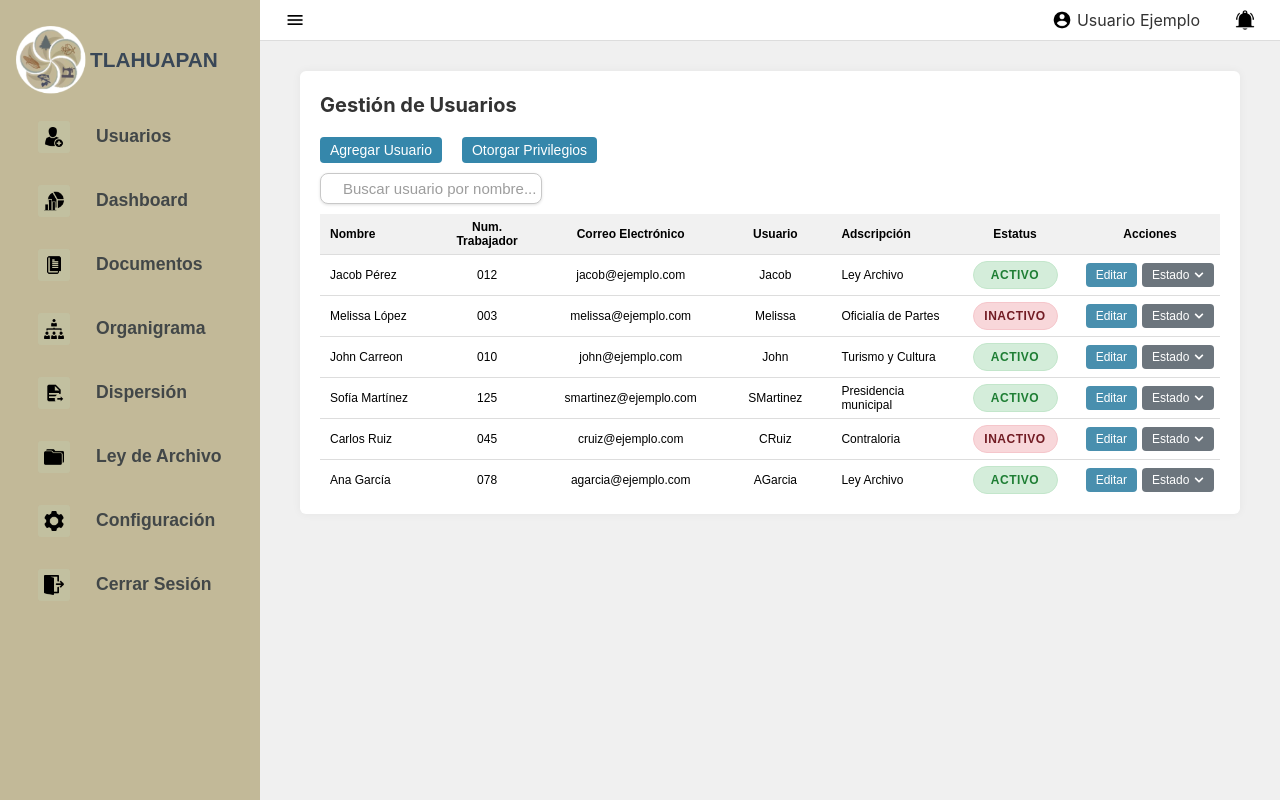
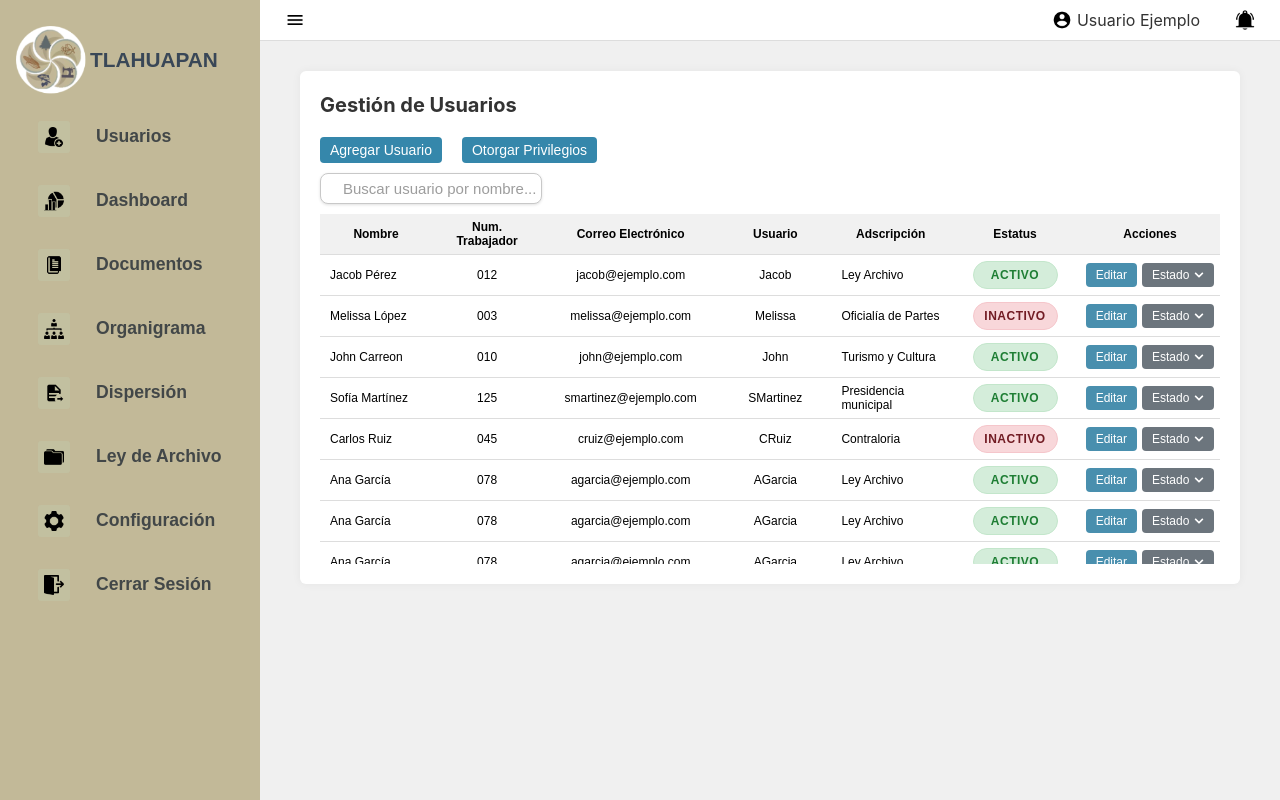
Before and after one commit to miriam-p22/sistema-documental, a React (Create React App) app: page / in a window 1280 px wide. Built offline with nearby package versions, Linux system fonts and the light colour scheme.

Commit message:
Modifique el componente DropdownReutilizable.jsx, FiltroBusqueda.jsx, Dispersion.jsx, Usuarios.jsx, Dispersion.css, TablaReutilizable.css

```diff
--- a/src/components/DropdownReutilizable.jsx
+++ b/src/components/DropdownReutilizable.jsx
@@ -5,9 +5,10 @@ const DropdownReutilizable = ({ label, options, value, onChange }) => {
   return (
     <div className="filtro-grupo">
       <label>{label}</label>
-      <select value={value} onChange={onChange}>
+
+      <select value={value} onChange={(e) => onChange(e.target.value)}>
         {options.map((opcion, index) => (
-          <option key={index} value={opcion.value}>
+          <option key={index} value={opcion.status}>
             {opcion.label}
           </option>
         ))}
--- a/src/components/FiltroBusqueda.jsx
+++ b/src/components/FiltroBusqueda.jsx
@@ -1,3 +1,4 @@
+// src/components/SearchBar.jsx
 import React from "react";
 import '../styles/FiltroBusqueda.css';
 
--- a/src/styles/TablaReutilizable.css
+++ b/src/styles/TablaReutilizable.css
@@ -1,5 +1,5 @@
 .tabla-wrapper {
-    max-height: 280px;
+    max-height: 350px;
     overflow-y: auto;        /* SOLO scroll vertical */
     overflow-x: hidden;      /* NO scroll horizontal */
     width: 100%;
@@ -15,15 +15,16 @@ table {
     width: 100%;
     border-collapse: collapse;
     font-family: Arial, sans-serif;
-    table-layout: fixed;
+    table-layout: fixed;     /* evita desbordes horizontales */
 }
 
 /* Encabezados */
 thead th {
-    text-align: center;
+    text-align: center !important;
     white-space: normal !important;
     word-break: break-word;
     background-color: #f1f1f1;
+
 }
 
 /* Encabezado fijo */
--- a/src/views/Dispersion.jsx
+++ b/src/views/Dispersion.jsx
@@ -15,14 +15,10 @@ const initialData = [
   { id: 1, asunto: "Solicitud para iniciar obras en la vía pública.", numOficio: "Oficio No. 001/2025/DG", tipo: "Notificación de trabajos.pdf", fRecepcion: "20-09-2025", fAsignacion: "20-09-2025", fRespuesta: "21-09-2025", estatus: "Turnado", detalle: "Notificación de Trabajos sobre el Derecho de Vía" },
   { id: 3, asunto: "Permiso para evento deportivo en plaza central.", numOficio: "Oficio No. 002/2025/SG", tipo: "Solicitud de uso de espacio público.pdf", fRecepcion: "22-09-2025", fAsignacion: "22-09-2025", fRespuesta: "25-09-2025", estatus: "Respondido", detalle: "Permiso para evento deportivo en plaza central" },
   { id: 4, asunto: "Permiso para evento deportivo en plaza central.", numOficio: "Oficio No. 002/2025/SG", tipo: "Solicitud de uso de espacio público.pdf", fRecepcion: "22-09-2025", fAsignacion: "22-09-2025", fRespuesta: "25-09-2025", estatus: "Vencido", detalle: "Permiso para evento deportivo en plaza central" },
-  { id: 4, asunto: "Permiso para evento deportivo en plaza central.", numOficio: "Oficio No. 002/2025/SG", tipo: "Solicitud de uso de espacio público.pdf", fRecepcion: "22-09-2025", fAsignacion: "22-09-2025", fRespuesta: "25-09-2025", estatus: "En proceso", detalle: "Permiso para evento deportivo en plaza central" },
+  { id: 5, asunto: "Permiso para evento deportivo en plaza central.", numOficio: "Oficio No. 002/2025/SG", tipo: "Solicitud de uso de espacio público.pdf", fRecepcion: "22-09-2025", fAsignacion: "22-09-2025", fRespuesta: "25-09-2025", estatus: "En proceso", detalle: "Permiso para evento deportivo en plaza central" },
 ];
 
 const initialRespuestas = [
-  { documento: "Informe Técnico.pdf", respuesta: "Recibí respuesta", fechaEntrega: "29-09-2025" },
-  { documento: "Informe Técnico.pdf", respuesta: "Recibí respuesta", fechaEntrega: "29-09-2025" },
-  { documento: "Informe Técnico.pdf", respuesta: "Recibí respuesta", fechaEntrega: "29-09-2025" },
-  { documento: "Informe Técnico.pdf", respuesta: "Recibí respuesta", fechaEntrega: "29-09-2025" },
   { documento: "Informe Técnico.pdf", respuesta: "Recibí respuesta", fechaEntrega: "29-09-2025" },
   { documento: "Informe Técnico.pdf", respuesta: "Recibí respuesta", fechaEntrega: "29-09-2025" },
   { documento: "Informe Técnico.pdf", respuesta: "Recibí respuesta", fechaEntrega: "29-09-2025" },
@@ -64,6 +60,7 @@ class Dispersion extends Component {
     this.filterData = this.filterData.bind(this);
   }
 
+  // --- Setters del estado ---
   setSearchQuery(query) {
     this.setState({ searchQuery: query });
   }
@@ -73,27 +70,26 @@ class Dispersion extends Component {
   }
 
   setFormState(newState) {
-    this.setState((prevState) => ({
-      formState: { ...prevState.formState, ...newState },
+    this.setState(prevState => ({
+      formState: { ...prevState.formState, ...newState }
     }));
   }
 
+  // --- Filtrado ---
   filterData() {
     const { data, searchQuery, activeFilter } = this.state;
-
     return data.filter((doc) => {
       const matchesSearch =
         doc.asunto.toLowerCase().includes(searchQuery.toLowerCase()) ||
-        (doc.numOficio &&
-          doc.numOficio.toLowerCase().includes(searchQuery.toLowerCase()));
+        doc.numOficio?.toLowerCase().includes(searchQuery.toLowerCase());
 
-      const matchesFilter =
-        activeFilter === "all" || doc.estatus === activeFilter;
+      const matchesFilter = activeFilter === "all" || doc.estatus === activeFilter;
 
       return matchesSearch && matchesFilter;
     });
   }
 
+  // --- Al seleccionar fila ---
   handleRowClick(doc) {
     this.setState({
       selectedDocument: doc,
@@ -107,45 +103,38 @@ class Dispersion extends Component {
   }
 
   handleAreaChange(area) {
-    this.setState((prevState) => {
-      const newAreas = prevState.formState.areasDestino.includes(area)
-        ? prevState.formState.areasDestino.filter((a) => a !== area)
-        : [...prevState.formState.areasDestino, area];
+    this.setState(prev => {
+      const updated = prev.formState.areasDestino.includes(area)
+        ? prev.formState.areasDestino.filter(a => a !== area)
+        : [...prev.formState.areasDestino, area];
 
       return {
-        formState: { ...prevState.formState, areasDestino: newAreas },
+        formState: { ...prev.formState, areasDestino: updated }
       };
     });
   }
 
+  // --- Renderizar filas ---
   renderDocumentoRow(doc) {
-    const { selectedDocument } = this.state;
+    const selected = this.state.selectedDocument?.id === doc.id;
 
     return (
       <tr
         key={doc.id}
+        className={selected ? "selected-row" : ""}
         onClick={() => this.handleRowClick(doc)}
-        className={
-          selectedDocument && selectedDocument.id === doc.id
-            ? "selected-row"
-            : ""
-        }
       >
         <td>
           <div className="asunto-container">
             <div className="asunto-text">{doc.asunto}</div>
-            {doc.numOficio && (
-              <div className="num-oficio-text">{doc.numOficio}</div>
-            )}
+            {doc.numOficio && <div className="num-oficio-text">{doc.numOficio}</div>}
           </div>
         </td>
         <td>{doc.tipo}</td>
         <td>{doc.fRecepcion}</td>
         <td>{doc.fAsignacion}</td>
         <td>{doc.fRespuesta}</td>
-        <td>
-          <EtiquetaEstado estatus={doc.estatus} />
-        </td>
+        <td><EtiquetaEstado estatus={doc.estatus} /></td>
       </tr>
     );
   }
@@ -160,6 +149,7 @@ class Dispersion extends Component {
     );
   }
 
+  // --- Render principal ---
   render() {
     const { selectedDocument, formState, activeFilter } = this.state;
     const filteredData = this.filterData();
@@ -167,76 +157,65 @@ class Dispersion extends Component {
     return (
       <main className="content-area">
         <div className="main-layout">
+
+          {/* ---------- TABLA PRINCIPAL ---------- */}
           <Card title="Correspondencia" className="table-component">
+
             <div className="toolbar-container">
               <FiltroBusqueda
-                onSearch={this.setSearchQuery}
+                value={this.state.searchQuery}
+                onChange={(e) => this.setSearchQuery(e.target.value)}
                 placeholder="Buscar por Asunto o No. Oficio..."
               />
 
               <DropdownReutilizable
-                title="Filtrar por Estatus"
+                label="Filtrar por Estatus"
                 options={estatusOptions}
-                onFilterChange={this.setActiveFilter}
-                activeFilter={activeFilter}
+                value={activeFilter}
+                onChange={(v) => this.setActiveFilter(v)}
               />
             </div>
 
-            {/* TABLA PRINCIPAL */}
             <div className="tabla-wrapper">
               <TablaReutilizable
                 columns={[
                   "Asunto/Num. Oficio",
                   "Tipo de Documento",
                   "Fecha Recepción",
-                  "Fecha Asignación",
+                  "Fecha Asignada",
                   "Fecha Respuesta",
-                  "Estatus",
+                  "Estatus"
                 ]}
                 data={filteredData}
                 renderRow={this.renderDocumentoRow}
-                className="tabla-principal"
               />
             </div>
 
+            {/* ---------- RESPUESTAS ---------- */}
             <hr className="divider" />
             <h2 className="card-title">Respuestas y Entregas</h2>
 
             <div className="button-group-top">
-              <BotonReutilizable className="btn-accion">
-                Recibí Respuesta
-              </BotonReutilizable>
-              <BotonReutilizable className="btn-accion">
-                Entregué Respuesta
-              </BotonReutilizable>
+              <BotonReutilizable>Recibí Respuesta</BotonReutilizable>
+              <BotonReutilizable>Entregué Respuesta</BotonReutilizable>
             </div>
 
             <div className="tabla-wrapper">
               <TablaReutilizable
-                columns={[
-                  "Documentos",
-                  "Respuesta Recibida",
-                  "Fecha de Entrega",
-                ]}
+                columns={["Documentos", "Respuesta Recibida", "Fecha de Entrega"]}
                 data={initialRespuestas}
                 renderRow={this.renderRespuestaRow}
-                className="tabla-respuestas"
               />
             </div>
+
           </Card>
 
-          {/* FORMULARIO */}
+          {/* ---------- FORMULARIO DE DISPERSIÓN ---------- */}
           <Card className="form-component">
-            <h2>
-              {selectedDocument
-                ? selectedDocument.detalle
-                : "Seleccione un documento para dispersar"}
-            </h2>
+            <h2>{selectedDocument ? selectedDocument.detalle : "Seleccione un documento para dispersar"}</h2>
 
             <VisorDocumento
-              documentUrl={
-                selectedDocument ? `/docs/${selectedDocument.tipo}` : null
-              }
+              documentUrl={selectedDocument ? `/docs/${selectedDocument.tipo}` : null}
               documentTitle={selectedDocument ? selectedDocument.detalle : null}
             />
 
@@ -246,28 +225,24 @@ class Dispersion extends Component {
                 rows="2"
                 placeholder="Escribe el asunto..."
                 value={formState.asunto}
-                onChange={(e) =>
-                  this.setFormState({ asunto: e.target.value })
-                }
+                onChange={(e) => this.setFormState({ asunto: e.target.value })}
               />
             </GrupoEntrada>
 
             <GrupoEntrada label="Fecha límite" id="fechalimite">
               <input
+                id="fechalimite"
                 type="text"
-                id="fechalimite"
                 placeholder="Fecha límite"
                 value={formState.fechalimite}
-                onChange={(e) =>
-                  this.setFormState({ fechalimite: e.target.value })
-                }
+                onChange={(e) => this.setFormState({ fechalimite: e.target.value })}
               />
             </GrupoEntrada>
 
             <div className="form-group">
               <label>Área de Destino</label>
-              <div id="area-checkboxes" className="checkbox-group">
-                {areas.map((area) => (
+              <div className="checkbox-group">
+                {areas.map(area => (
                   <CheckboxArea
                     key={area}
                     areaName={area}
@@ -280,12 +255,11 @@ class Dispersion extends Component {
 
             <BotonReutilizable
               className="btn-confirmar"
-              onClick={() =>
-                console.log("Confirmar Dispersión", formState)
-              }
+              onClick={() => console.log("Confirmar Dispersión:", formState)}
             >
               Confirmar Dispersión
             </BotonReutilizable>
+
           </Card>
         </div>
       </main>
--- a/src/views/Usuarios.jsx
+++ b/src/views/Usuarios.jsx
@@ -1,16 +1,15 @@
-import React, { Component } from "react";
-import "../styles/Usuarios.css";
+// src/views/Usuarios.jsx
+import React, { Component } from 'react';
+import '../styles/Usuarios.css'
+import BotonReutilizable from '../components/BotonReutilizable';
+import FiltroBusqueda from '../components/FiltroBusqueda';
+import TablaReutilizable from '../components/TablaReutilizable';
+import ModalReutilizable from '../components/ModalReutilizable';
+import FormularioUsuario from '../components/FormularioUsuario';
+import FormularioPrivilegios from '../components/FormularioPrivilegios';
+import EtiquetaEstado from '../components/EtiquetaEstado';
+import BotonDesplegable from '../components/BotonDesplegable';
 
-import BotonReutilizable from "../components/BotonReutilizable";
-import FiltroBusqueda from "../components/FiltroBusqueda";
-import TablaReutilizable from "../components/TablaReutilizable";
-import ModalReutilizable from "../components/ModalReutilizable";
-import FormularioUsuario from "../components/FormularioUsuario";
-import FormularioPrivilegios from "../components/FormularioPrivilegios";
-import EtiquetaEstado from "../components/EtiquetaEstado";
-import BotonDesplegable from "../components/BotonDesplegable";
-
-// Datos de ejemplo
 const initialUsers = [
   { id: 1, nombre: 'Jacob Pérez', numTrabajador: '012', correo: 'jacob@ejemplo.com', usuario: 'Jacob', adscripcion: 'Ley Archivo', estatus: 'Activo' },
   { id: 2, nombre: 'Melissa López', numTrabajador: '003', correo: 'melissa@ejemplo.com', usuario: 'Melissa', adscripcion: 'Oficialía de Partes', estatus: 'Inactivo' },
@@ -18,9 +17,12 @@ const initialUsers = [
   { id: 4, nombre: 'Sofía Martínez', numTrabajador: '125', correo: 'smartinez@ejemplo.com', usuario: 'SMartinez', adscripcion: 'Presidencia municipal', estatus: 'Activo' },
   { id: 5, nombre: 'Carlos Ruiz', numTrabajador: '045', correo: 'cruiz@ejemplo.com', usuario: 'CRuiz', adscripcion: 'Contraloria', estatus: 'Inactivo' },
   { id: 6, nombre: 'Ana García', numTrabajador: '078', correo: 'agarcia@ejemplo.com', usuario: 'AGarcia', adscripcion: 'Ley Archivo', estatus: 'Activo' },
+   { id: 7, nombre: 'Ana García', numTrabajador: '078', correo: 'agarcia@ejemplo.com', usuario: 'AGarcia', adscripcion: 'Ley Archivo', estatus: 'Activo' },
+    { id: 8, nombre: 'Ana García', numTrabajador: '078', correo: 'agarcia@ejemplo.com', usuario: 'AGarcia', adscripcion: 'Ley Archivo', estatus: 'Activo' },
 ];
 
 class Usuarios extends Component {
+
   constructor(props) {
     super(props);
 
@@ -32,121 +34,111 @@ class Usuarios extends Component {
       isModalPrivilegesOpen: false,
       currentUser: {},
       privilegeData: {},
+      selectedUserId: null
     };
+
+    // bind de métodos
+    this.handleUserInputChange = this.handleUserInputChange.bind(this);
+    this.handlePrivilegeInputChange = this.handlePrivilegeInputChange.bind(this);
+    this.handleStatusChange = this.handleStatusChange.bind(this);
   }
 
-  // ------------------------------
-  // Métodos SIN hooks
-  // ------------------------------
+  // -------------------
+  // HANDLERS PRINCIPALES
+  // -------------------
 
   openAddModal = () => {
-    this.setState({ currentUser: { adscripcion: "Ninguno" }, isModalAddOpen: true });
+    this.setState({
+      currentUser: { adscripcion: 'Ninguno' },
+      isModalAddOpen: true
+    });
   };
 
   openEditModal = (user) => {
-    this.setState({ currentUser: user, isModalEditOpen: true });
+    this.setState({
+      currentUser: user,
+      isModalEditOpen: true
+    });
   };
 
-  handleUserInputChange = (e) => {
+  handleUserInputChange(e) {
     const { name, value } = e.target;
-    this.setState((prev) => ({
-      currentUser: { ...prev.currentUser, [name]: value },
+    this.setState(prev => ({
+      currentUser: { ...prev.currentUser, [name]: value }
     }));
-  };
+  }
 
-  handlePrivilegeInputChange = (e) => {
+  handlePrivilegeInputChange(e) {
     const { name, value } = e.target;
-    this.setState((prev) => ({
-      privilegeData: { ...prev.privilegeData, [name]: value },
+    this.setState(prev => ({
+      privilegeData: { ...prev.privilegeData, [name]: value }
     }));
-  };
+  }
 
   handleAddUser = () => {
     const newUser = {
       ...this.state.currentUser,
       id: Date.now(),
-      estatus: "Activo",
+      estatus: "Activo"
     };
 
-    this.setState((prev) => ({
+    this.setState(prev => ({
       users: [...prev.users, newUser],
-      isModalAddOpen: false,
+      isModalAddOpen: false
     }));
   };
 
   handleEditUser = () => {
-    this.setState((prev) => ({
-      users: prev.users.map((u) =>
+    this.setState(prev => ({
+      users: prev.users.map(u =>
         u.id === prev.currentUser.id ? prev.currentUser : u
       ),
-      isModalEditOpen: false,
+      isModalEditOpen: false
     }));
   };
 
-  handleStatusChange = (userId, newStatus) => {
-    this.setState((prev) => ({
-      users: prev.users.map((u) =>
+  handleStatusChange(userId, newStatus) {
+    this.setState(prev => ({
+      users: prev.users.map(u =>
         u.id === userId ? { ...u, estatus: newStatus } : u
-      ),
+      )
     }));
-  };
+  }
 
   handleApplyPrivilege = () => {
     console.log("Privilegio aplicado:", this.state.privilegeData.privilegio);
     this.setState({ isModalPrivilegesOpen: false });
   };
 
+  // Opciones de estado
   getStatusOptions = (userId) => [
     {
-    label: (
-      <span>
-        <i className="fas fa-check-circle"></i> Activo
-      </span>
-    ),
-    statusClass: "status-active",   // ← VERDE
+      label: "Activo",
+      statusClass: "status-active",
       onClick: () => this.handleStatusChange(userId, "Activo"),
     },
     {
-    label: (
-      <span>
-        <i className="fas fa-times-circle"></i> Inactivo
-      </span>
-    ),
-    statusClass: "status-inactive", // ← ROJO
+      label: "Inactivo",
+      statusClass: "status-inactive",
       onClick: () => this.handleStatusChange(userId, "Inactivo"),
     },
   ];
 
+  render() {
+    const { users, searchTerm, selectedUserId } = this.state;
 
-  render() {
-    const {
-      users,
-      searchTerm,
-      isModalAddOpen,
-      isModalEditOpen,
-      isModalPrivilegesOpen,
-      currentUser,
-      privilegeData,
-    } = this.state;
-
-    const columns = [
-      "Nombre",
-      "Num. Trabajador",
-      "Correo Electrónico",
-      "Usuario",
-      "Adscripción",
-      "Estatus",
-      "Acciones",
-    ];
-
-    const filteredUsers = users.filter((u) =>
-      u.nombre.toLowerCase().includes(searchTerm.toLowerCase())
+    // FILTRO
+    const filteredUsers = users.filter(user =>
+      user.nombre.toLowerCase().includes(searchTerm.toLowerCase())
     );
 
-    const tableData = filteredUsers.map((user) => ({
+    const columns = ['Nombre', 'Num. Trabajador', 'Correo Electrónico', 'Usuario', 'Adscripción', 'Estatus', 'Acciones'];
+
+    const tableData = filteredUsers.map(user => ({
+      _id: user.id,
       Nombre: { main: user.nombre },
-      "Num. Trabajador": { main: user.numTrabajador },
-      "Correo Electrónico": { main: user.correo },
+      'Num. Trabajador': { main: user.numTrabajador },
+      'Correo Electrónico': { main: user.correo },
       Usuario: { main: user.usuario },
       Adscripción: { main: user.adscripcion },
       Estatus: { main: <EtiquetaEstado estatus={user.estatus} /> },
@@ -161,13 +153,10 @@ getStatusOptions = (userId) => [
               Editar
             </BotonReutilizable>
 
-            <BotonDesplegable
-              title="Estado"
-              options={this.getStatusOptions(user.id)}
-            />
+            <BotonDesplegable title="Estado" options={this.getStatusOptions(user.id)} />
           </div>
-        ),
-      },
+        )
+      }
     }));
 
     return (
@@ -183,7 +172,13 @@ getStatusOptions = (userId) => [
                 </BotonReutilizable>
 
                 <BotonReutilizable
-                  onClick={() => this.setState({ isModalPrivilegesOpen: true })}
+                  onClick={() => {
+                    if (!this.state.selectedUserId) {
+                      alert("Seleccione un usuario antes de otorgar privilegios.");
+                      return;
+                    }
+                    this.setState({ isModalPrivilegesOpen: true });
+                  }}
                   className="btn-privileges-override"
                 >
                   Otorgar Privilegios
@@ -192,61 +187,81 @@ getStatusOptions = (userId) => [
 
               <div className="search-filter-container">
                 <FiltroBusqueda
-                  value={searchTerm}
-                  onChange={(e) =>
-                    this.setState({ searchTerm: e.target.value })
-                  }
+                  value={this.state.searchTerm}
+                  onChange={(e) => this.setState({ searchTerm: e.target.value })}
                   placeholder="Buscar usuario por nombre..."
                 />
               </div>
 
-              <TablaReutilizable columns={columns} data={tableData} />
+              {/* TABLA */}
+              <TablaReutilizable
+                columns={columns}
+                data={tableData}
+                renderRow={(row, index) => {
+                  const isSelected = row._id === selectedUserId;
+
+                  return (
+                    <tr
+                      key={index}
+                      className={isSelected ? "selected-row" : ""}
+                      onClick={() => this.setState({ selectedUserId: row._id })}
+                      style={{ cursor: "pointer" }}
+                    >
+                      {columns.map((col, i) => (
+                        <td key={i}>
+                          {row[col]?.main}
+                        </td>
+                      ))}
+                    </tr>
+                  );
+                }}
+              />
             </div>
           </section>
         </main>
 
-        {/* Modales */}
+        {/* MODAL AGREGAR */}
         <ModalReutilizable
-          id="modalInsertarUsuario"
           title="Agregar Usuario"
-          isOpen={isModalAddOpen}
+          isOpen={this.state.isModalAddOpen}
           onClose={() => this.setState({ isModalAddOpen: false })}
           onAccept={this.handleAddUser}
         >
           <FormularioUsuario
-            userData={currentUser}
+            userData={this.state.currentUser}
             onInputChange={this.handleUserInputChange}
           />
         </ModalReutilizable>
 
+        {/* MODAL EDITAR */}
         <ModalReutilizable
-          id="modalEditarUsuario"
           title="Editar Usuario"
-          isOpen={isModalEditOpen}
+          isOpen={this.state.isModalEditOpen}
           onClose={() => this.setState({ isModalEditOpen: false })}
           onAccept={this.handleEditUser}
           acceptButtonText="Guardar"
         >
           <FormularioUsuario
-            userData={currentUser}
+            userData={this.state.currentUser}
             onInputChange={this.handleUserInputChange}
             isEdit={true}
           />
         </ModalReutilizable>
 
+        {/* MODAL PRIVILEGIOS */}
         <ModalReutilizable
-          id="modalOtorgarPrivilegios"
           title="Otorgar Privilegios"
-          isOpen={isModalPrivilegesOpen}
+          isOpen={this.state.isModalPrivilegesOpen}
           onClose={() => this.setState({ isModalPrivilegesOpen: false })}
           onAccept={this.handleApplyPrivilege}
           acceptButtonText="Aplicar"
         >
           <FormularioPrivilegios
-            privilegioData={privilegeData}
+            privilegioData={this.state.privilegeData}
             onInputChange={this.handlePrivilegeInputChange}
           />
         </ModalReutilizable>
+
       </div>
     );
   }
```
Also changed, not shown: src/styles/Dispersion.css (+4 -4 lines). Lines whose indentation alone changed are shown as unchanged.
